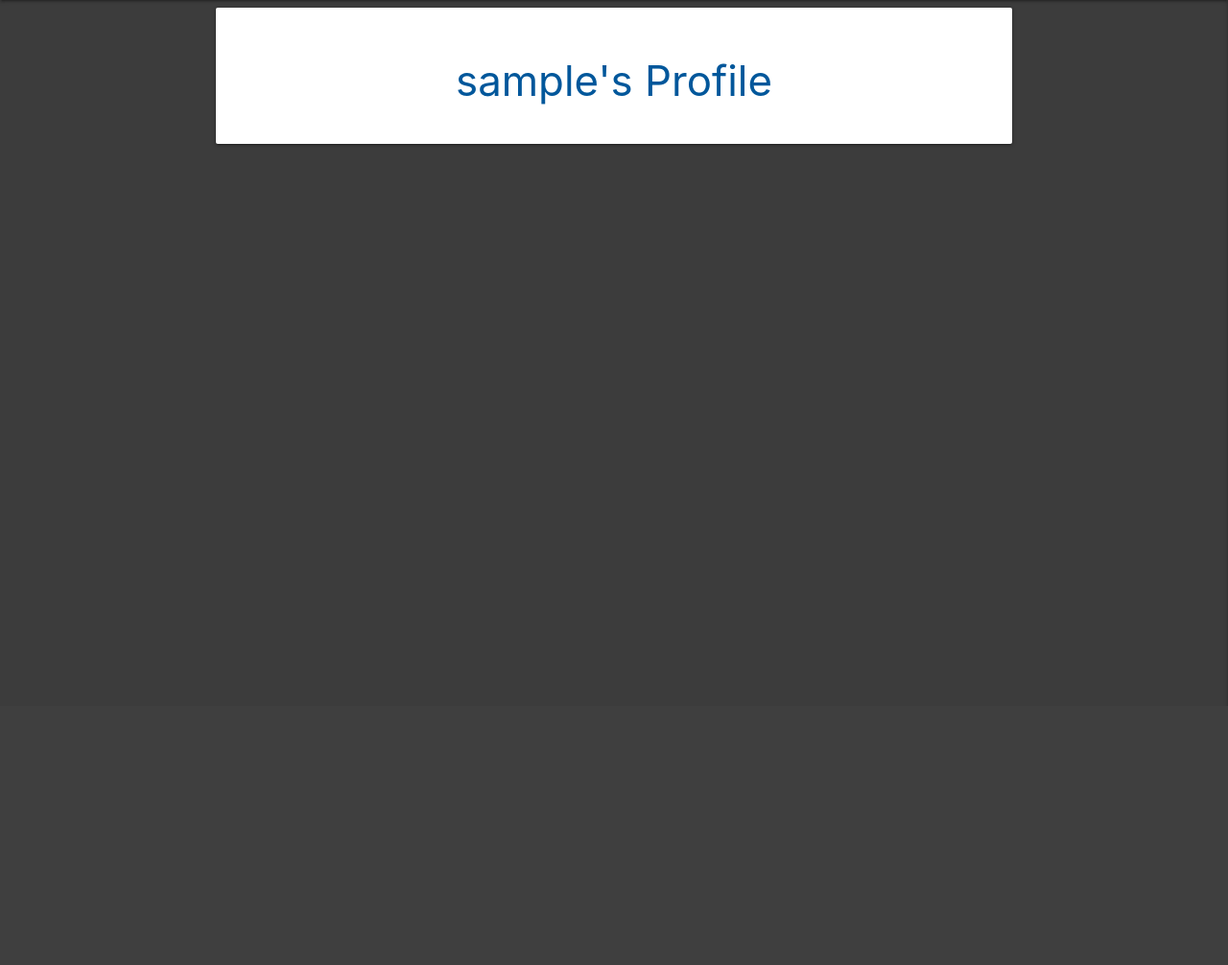
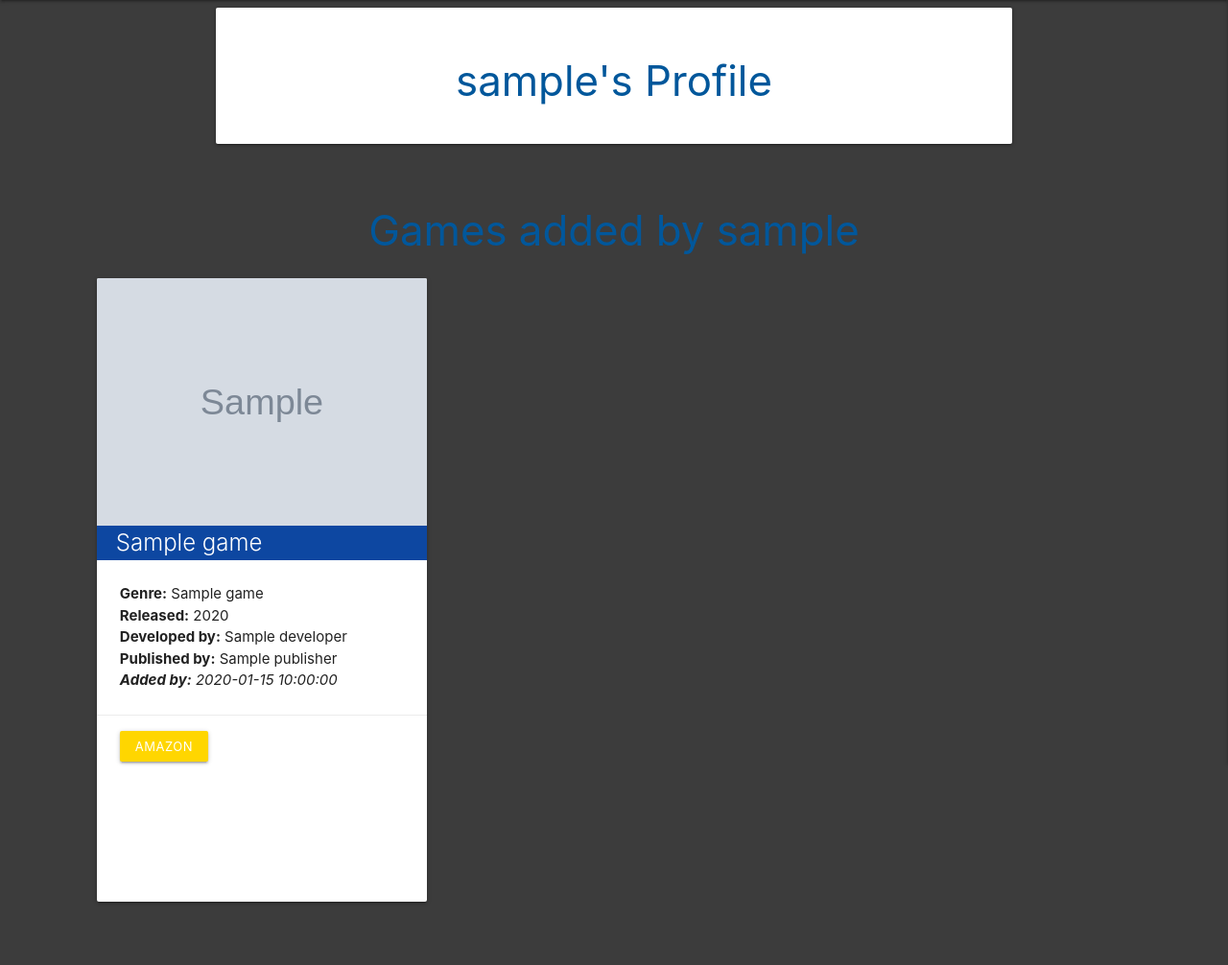
Before and after one commit to dvcoffey/ps-classics, a Flask app: page /profile/1 in a window 1280 px wide. Shown: the part 64-1070 px from the top of the page at 96% size. Before the commit the page ends 216 px from the top, so only its background shows below. Run offline with Flask 2, Linux system fonts and the light colour scheme; the visitor is signed in with stand-in values (Sample User, id 1); grey boxes marked "Sample" are stand-in pictures; a database or web service that is not in the repository returns one stand-in record (values such as "Sample title"); some libraries are stand-ins or nearby versions.

Commit message:
list games added by user on profile page

```diff
--- a/app.py
+++ b/app.py
@@ -17,9 +17,7 @@ app.secret_key = os.environ.get("SECRET_KEY")
 
 mongo = PyMongo(app)
 
-#----Basic Functionality
 
-#homepage
 @app.route("/")
 @app.route("/get_index")
 def get_index():
@@ -118,7 +116,10 @@ def profile(username):
         {"username": session["user"]})["username"]
 
     if session["user"]:
-        return render_template("profile.html", username=username)
+        games = list(mongo.db.games.find(
+            {"added_by": session["user"]}).sort("time_stamp", -1))
+        return render_template("profile.html", username=username, games=games)
+
 
     return redirect(url_for("login"))
 
--- a/templates/profile.html
+++ b/templates/profile.html
@@ -10,5 +10,54 @@
             </div>
         </div>
     </div>
-
+    <div class="container">
+        <div class="row">
+            <h3 class="center-align light-blue-text text-darken-4">
+                    Games added by {{ username }}
+                </h3>
+            {% for game in games %}
+                <div class="col s12 m6 l4">
+                    <div class="card game-card">
+                        <a href="{{ url_for('read_more', game_id=game._id) }}">
+                            <div class="card-image">
+                                {% if game.img_url %}
+                                    <img src="{{ game.img_url }}">
+                                {% else %}
+                                    <img src="{{ url_for('static', filename='images/ps-logo.png') }}">
+                                {% endif %}
+                            </div>
+                            <span class="card-title card-game-title blue darken-4 valign-wrapper white-text">{{ game.game_name }}</span>
+                        </a>
+                        <div class="card-content">
+                            <p>
+                                <b>Genre:</b> {{ game.genre_name }}<br>
+                                <b>Released:</b> {{ game.year }}<br>
+                                <b>Developed by:</b> {{ game.developer }}<br>
+                                <b>Published by:</b> {{ game.publisher }}<br>
+                                <em><b>Added by:</b> {{ game.added_by}}</em>
+                            </p>
+                        </div>
+                        <div class="card-action">
+                            <div class="row">
+                                <div class="col s12 l4">
+                                    <a href="https://www.amazon.com/s?k=ps1+{{ game.game_name}}"
+                                        target="_blank" rel="noopener noreferrer" class="btn-small yellow accent-4">Amazon</a>
+                                </div>
+                                <div class="s12 l8">
+                                    {% if session.user|lower == game.added_by|lower %}
+                                        <a href="{{ url_for('edit_game', game_id=game._id ) }}" class="btn-small green accent-4">
+                                            Edit
+                                        </a>
+                                            <a href="{{ url_for('delete_game', game_id=game._id ) }}" class="btn-small red accent-4">
+                                            Delete
+                                        </a>
+                                    {% endif %}
+                                </div>
+                            </div>
+                        </div>
+                    </div>
+                </div>
+            {% endfor %}
+        </div>
+    </div>
 {% endblock %}
```
